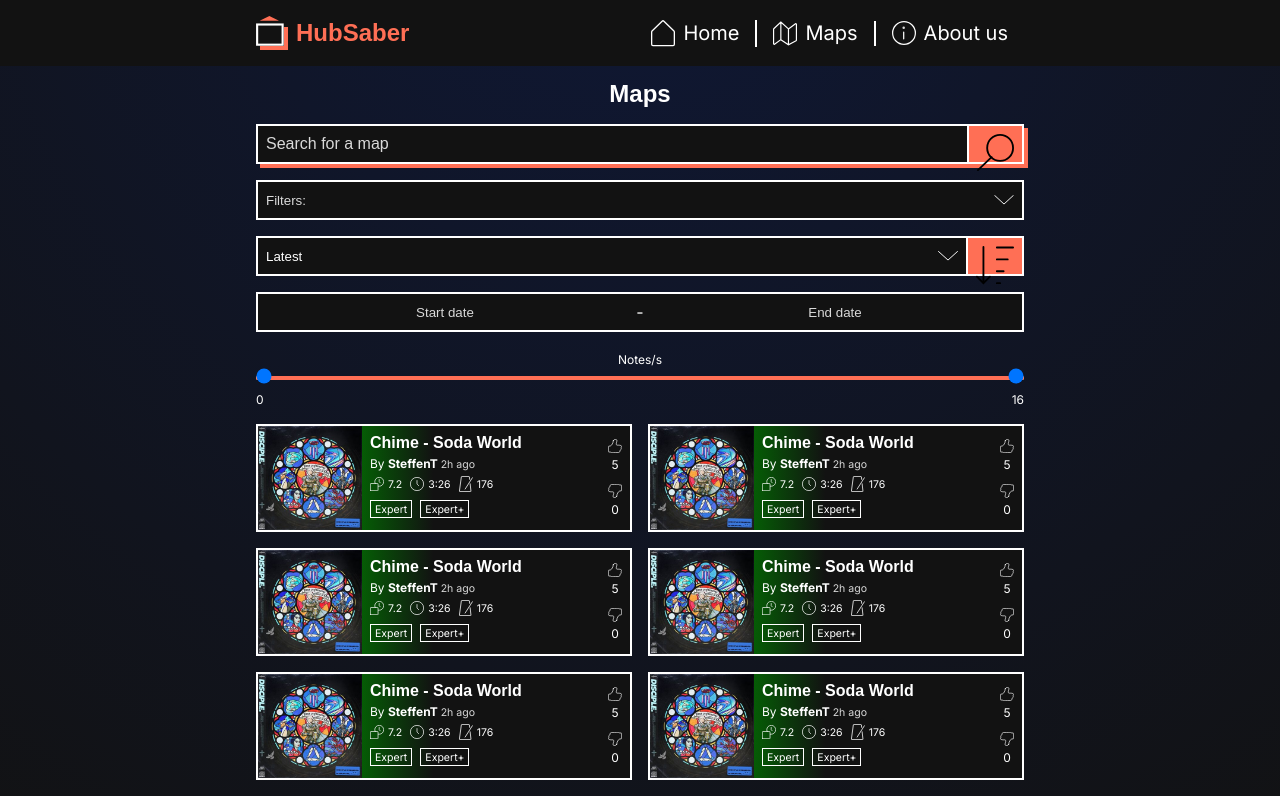
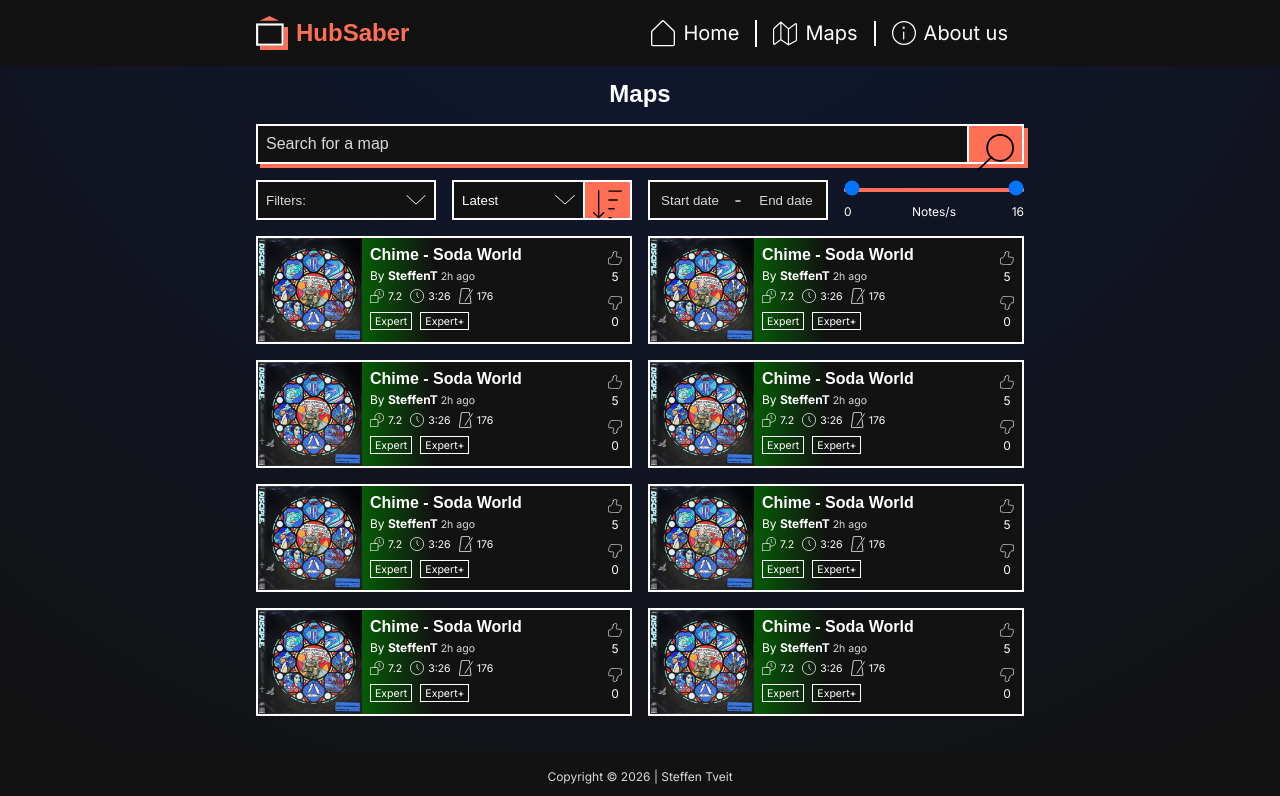
Before and after one commit to StoffenToffen/HubSaber, a Next.js app: page /maps in a window 1280 px wide. Shown: the top 796 px of the page. Built offline with nearby package versions, Linux system fonts and the light colour scheme; a web font is replaced by a local one.

Commit message:
style: Added styling for search form on larger screens

```diff
--- a/app/maps/page.module.css
+++ b/app/maps/page.module.css
@@ -53,6 +53,17 @@
   height: auto;
   filter: invert(1);
   transition: 0.1s;
+}
+
+.formContainer {
+  display: grid;
+  gap: 1rem;
+}
+
+@media screen and (min-width: 800px) {
+  .formContainer {
+    grid-template-columns: repeat(4, 1fr);
+  }
 }
 
 .filter {
--- a/app/maps/page.tsx
+++ b/app/maps/page.tsx
@@ -37,6 +37,7 @@ const Page = () => {
             </button>
           </div>
 
+          <div className={styles.formContainer}>
             <button type="button" className={styles.filter}>
               <span>Filters:</span>
 
@@ -89,6 +90,7 @@ const Page = () => {
             </div>
 
             <Slider min={0} max={160} />
+          </div>
         </form>
       </section>
 
--- a/components/Slider/Slider.module.css
+++ b/components/Slider/Slider.module.css
@@ -2,10 +2,6 @@
   position: relative;
   width: 100%;
   padding-bottom: 2rem;
-}
-
-.sliderLabel {
-  font-size: 0.75rem;
 }
 
 .slider {
@@ -32,11 +28,19 @@
 
 .sliderValues {
   position: absolute;
-  display: flex;
-  justify-content: space-between;
+  display: grid;
+  grid-template-columns: repeat(3, 1fr);
   width: 100%;
   padding-top: 1rem;
   font-size: 0.75rem;
+}
+
+.sliderValuesMin {
+  text-align: left;
+}
+
+.sliderValuesMax {
+  text-align: right;
 }
 
 .thumb {
--- a/components/Slider/Slider.tsx
+++ b/components/Slider/Slider.tsx
@@ -33,16 +33,15 @@ const Slider2 = ({ min, max }: { min: number; max: number }) => {
 
   return (
     <div className={styles.sliderWrapper}>
-      <span className={styles.sliderLabel}>Notes/s</span>
-
       <div className={styles.slider}>
         <div className={styles.sliderTrack} />
 
         <div ref={range} className={styles.sliderRange} />
 
         <div className={styles.sliderValues}>
-          <span>{minValue / 10}</span>
-          <span>{maxValue / 10}</span>
+          <span className={styles.sliderValuesMin}>{minValue / 10}</span>
+          <span>Notes/s</span>
+          <span className={styles.sliderValuesMax}>{maxValue / 10}</span>
         </div>
       </div>
 
```
Lines whose indentation alone changed are shown as unchanged.
